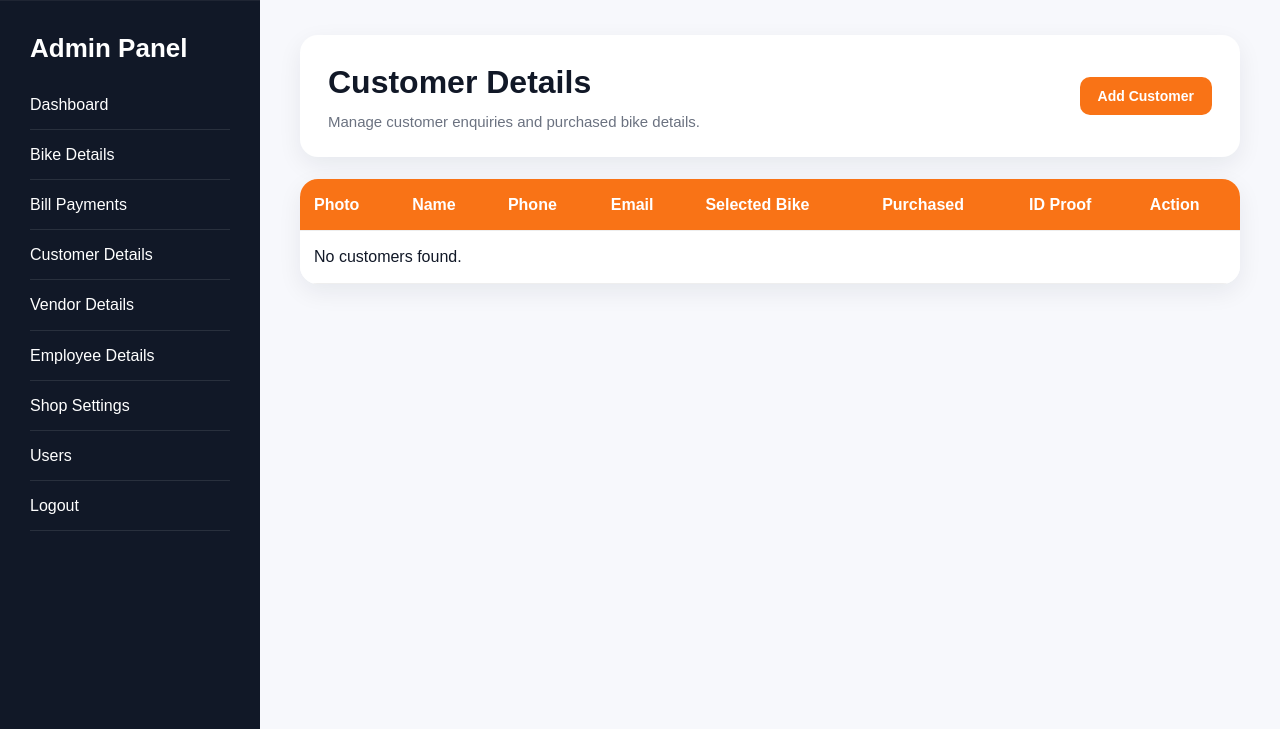
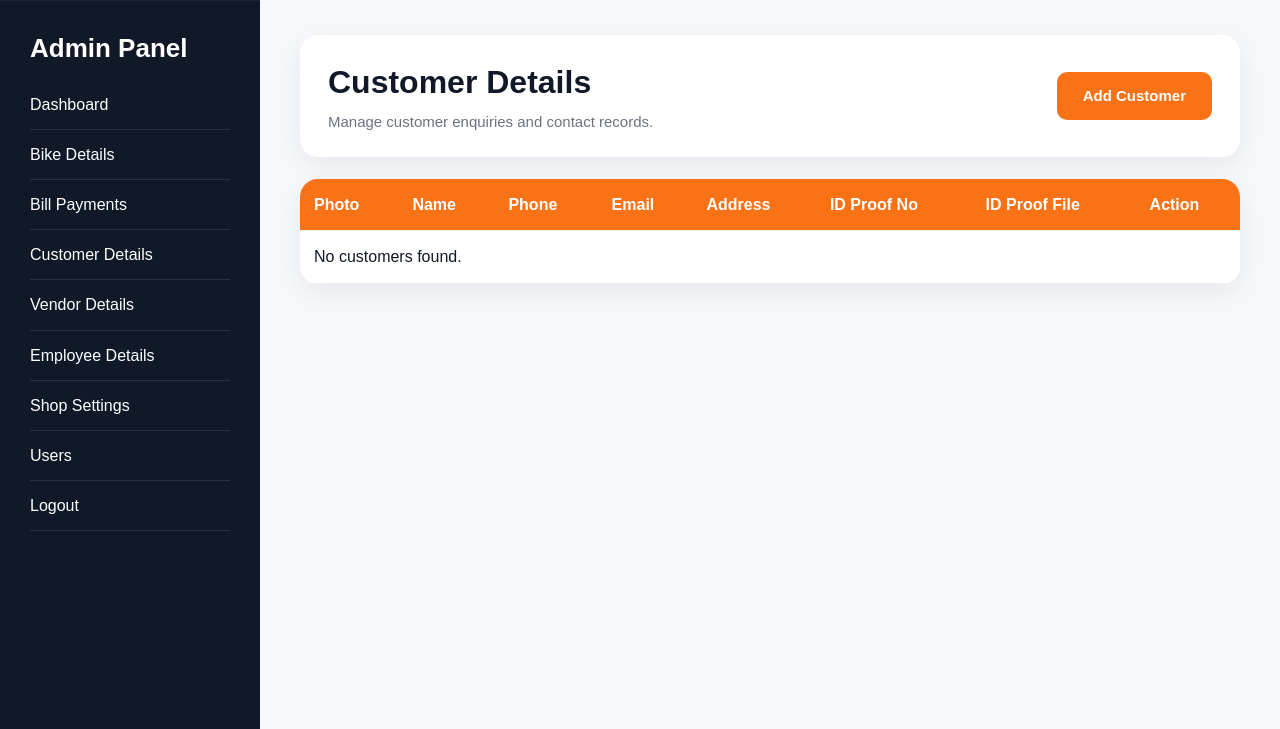
Before and after one commit to marivigneshwaran/Bike-Mart, a Django app: page /admin-dashboard/customers/ in a window 1280 px wide. Shown: the part 70-799 px from the top of the page. Run offline with Django 5.2, Linux system fonts and the light colour scheme; the visitor is signed in with stand-in values (Sample User, id 1); data that the repository does not hold is empty.

Commit message:
Customer list view change

```diff
--- a/templates/panel/customer_list.html
+++ b/templates/panel/customer_list.html
@@ -3,87 +3,95 @@
 {% block content %}
 
 <section class="admin-layout">
-    {% comment %} <aside class="sidebar">
-        <h2>Admin Panel</h2>
-        <a href="{% url 'admin_dashboard' %}">Dashboard</a>
-        <a href="{% url 'bike_list' %}">Bike Details</a>
-        <a href="{% url 'customer_list' %}">Customer Details</a>
-        <a href="{% url 'vendor_list' %}">Vendor Details</a>
-        <a href="{% url 'employee_list' %}">Employee Details</a>
-        <a href="{% url 'shop_settings_update' %}">Shop Settings</a>
-    </aside> {% endcomment %}
     {% include 'panel/sidebar.html' %}
 
     <div class="admin-content">
-        <div class="admin-header">
+
+        <div class="admin-header page-card-header">
             <div>
                 <h1>Customer Details</h1>
-                <p class="admin-subtitle">Manage customer enquiries and purchased bike details.</p>
+                <p class="admin-subtitle">Manage customer enquiries and contact records.</p>
             </div>
 
-            <a href="{% url 'customer_create' %}" class="btn-small">Add Customer</a>
+            <a href="{% url 'customer_create' %}" class="btn">Add Customer</a>
         </div>
 
         <div class="table-card">
             <table>
+                <thead>
                     <tr>
                         <th>Photo</th>
                         <th>Name</th>
                         <th>Phone</th>
                         <th>Email</th>
-                    <th>Selected Bike</th>
-                    <th>Purchased</th>
-                    <th>ID Proof</th>
+                        <th>Address</th>
+                        <th>ID Proof No</th>
+                        <th>ID Proof File</th>
                         <th>Action</th>
                     </tr>
+                </thead>
 
+                <tbody>
                     {% for customer in customers %}
                         <tr>
                             <td>
                                 {% if customer.photo %}
-                            <img src="{{ customer.photo.url }}" class="table-img">
+                                    <img src="{{ customer.photo.url }}" class="table-img" alt="{{ customer.name }}">
+                                {% else %}
+                                    <div class="table-no-img">No Image</div>
+                                {% endif %}
+                            </td>
+
+                            <td>{{ customer.name }}</td>
+
+                            <td>{{ customer.phone }}</td>
+
+                            <td>{{ customer.email|default:"-" }}</td>
+
+                            <td>
+                                {% if customer.address %}
+                                    {{ customer.address|truncatechars:35 }}
                                 {% else %}
                                     -
                                 {% endif %}
                             </td>
-                    <td>{{ customer.name }}</td>
-                    <td>{{ customer.phone }}</td>
-                    <td>{{ customer.email|default:"-" }}</td>
+
                             <td>
-                        {% if customer.bike %}
-                            {{ customer.bike.bike_name }}
-                        {% else %}
-                            {{ customer.interested_bike|default:"-" }}
-                        {% endif %}
-                    </td>
-                    <td>
-                        {% if customer.purchased %}
-                            <span class="status-pill sold-pill">Purchased</span>
-                        {% else %}
-                            <span class="status-pill available-pill">Not Purchased</span>
-                        {% endif %}
-                    </td>
-                    <td>
-                        {% if customer.id_proof_file %}
-                            <a href="{{ customer.id_proof_file.url }}" target="_blank">View</a>
+                                {% if customer.id_proof_no %}
+                                    {{ customer.id_proof_no }}
+                                {% elif customer.id_proof_number %}
+                                    {{ customer.id_proof_number }}
                                 {% else %}
                                     -
                                 {% endif %}
                             </td>
+
+                            <td>
+                                {% if customer.id_proof_file %}
+                                    <a href="{{ customer.id_proof_file.url }}" target="_blank">View</a>
+                                {% elif customer.id_proof %}
+                                    <a href="{{ customer.id_proof.url }}" target="_blank">View</a>
+                                {% else %}
+                                    -
+                                {% endif %}
+                            </td>
+
                             <td>
                                 <div class="action-buttons">
                                     <a href="{% url 'customer_update' customer.id %}" class="edit-btn">Edit</a>
-                            <a href="{% url 'customer_delete' customer.id %}" class="delete-btn" onclick="return confirm('Delete this customer?')">Delete</a>
+                                    <a href="{% url 'customer_delete' customer.id %}" class="delete-btn">Delete</a>
                                 </div>
                             </td>
                         </tr>
                     {% empty %}
                         <tr>
-                    <td colspan="8">No customers found.</td>
+                            <td colspan="8" class="empty-row">No customers found.</td>
                         </tr>
                     {% endfor %}
+                </tbody>
             </table>
         </div>
+
     </div>
 </section>
 
```
Lines whose indentation alone changed are shown as unchanged.
